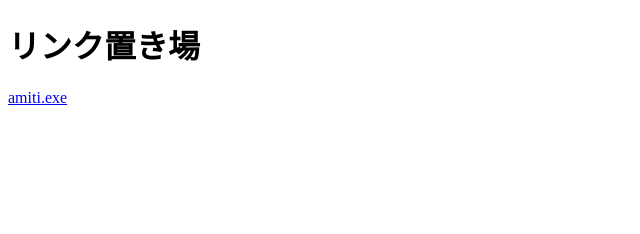
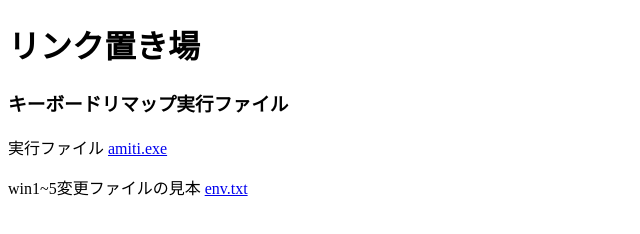
Before and after one commit to takoyaki4th/takoyaki4th.github.io, a plain HTML site: page index.html in a window 1280 px wide. Shown: the whole page, without its empty margins (0-640 px from the left). Drawn offline with Linux system fonts and the light colour scheme.

Commit message:
Update index.html

```diff
--- a/index.html
+++ b/index.html
@@ -7,9 +7,16 @@
 </head>
 <body>
     <h1>リンク置き場</h1>
+    <h3>キーボードリマップ実行ファイル</h3>
     <div>
         <p>
+            実行ファイル
             <a href="amiti.exe" download>amiti.exe</a>
+        </p>
+
+        <p>
+            win1~5変更ファイルの見本
+            <a href="env.txt" download>env.txt</a>
         </p>
     </div>
 </body>
```
